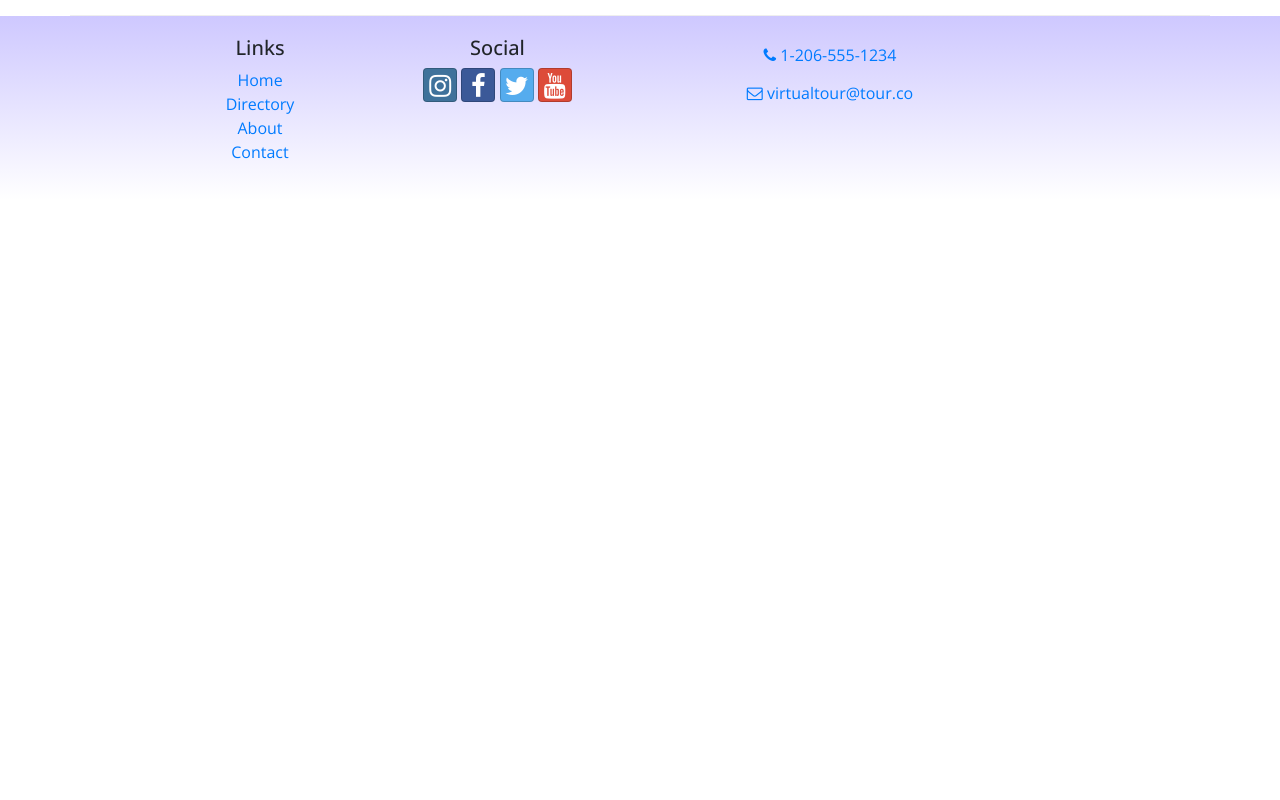
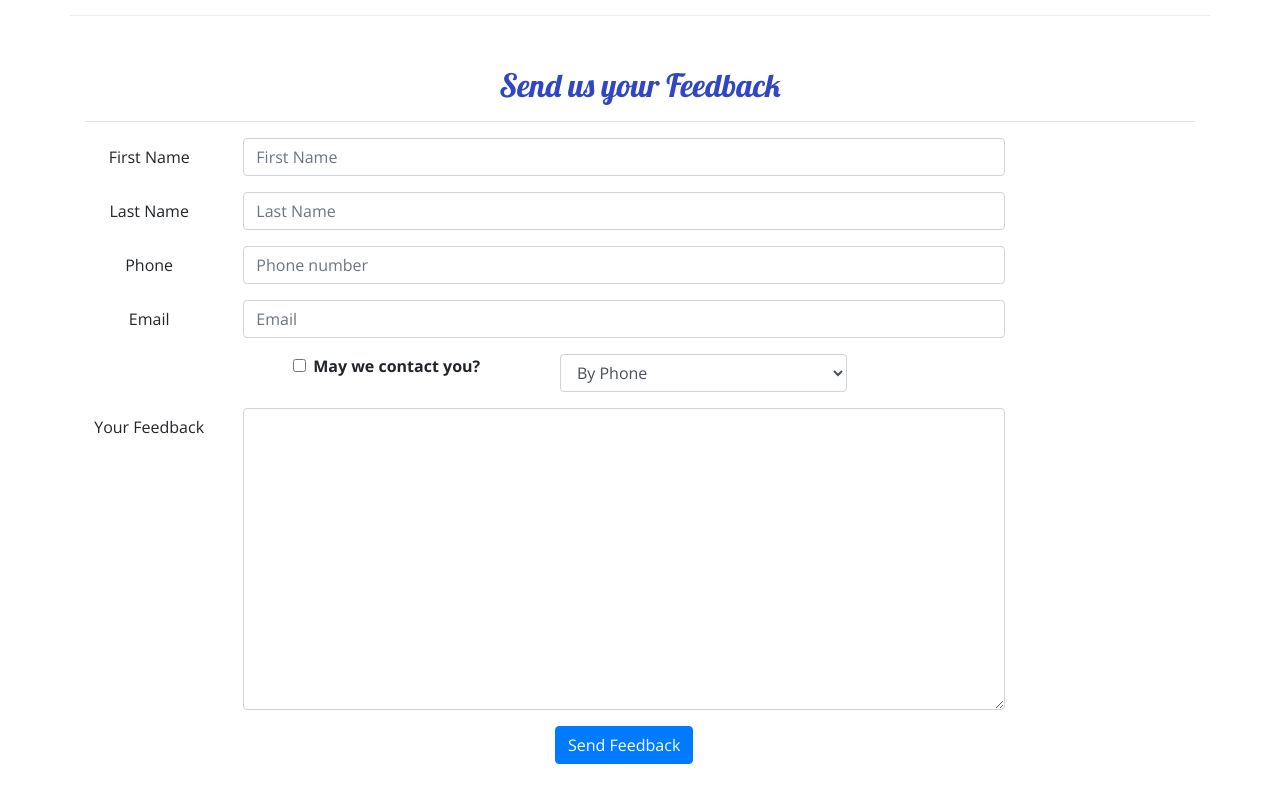
Before and after one commit to ydavidson2021/tourish, a React (Create React App) app: page /contactus in a window 1280 px wide. Shown: the part 1100-1900 px from the top of the page. Before the commit the page ends 1300 px from the top, so only its background shows below. Built offline with nearby package versions, Linux system fonts and the light colour scheme.

Commit message:
Controlled Forms

```diff
--- a/src/components/ContactComponent.js
+++ b/src/components/ContactComponent.js
@@ -1,8 +1,43 @@
-import React from 'react';
-import { Breadcrumb, BreadcrumbItem } from 'reactstrap';
+import React, { Component } from 'react';
+import { Breadcrumb, BreadcrumbItem,
+    Button, Form, FormGroup, Label, Input, Col } from 'reactstrap';
 import { Link } from 'react-router-dom';
 
-function Contact(props) {
+class Contact extends Component {
+    constructor(props){
+        super(props);
+
+        this.state = {
+            firstName: '',
+            lastName: '',
+            phoneNum: '',
+            email:'',
+            agree: false,
+            contactType: 'By Phone',
+            feedback: ''
+        };
+        //Week 4 - to bind and have the correct object
+        this.handleInputChange = this.handleInputChange.bind(this);
+        this.handleSubmit = this.handleSubmit.bind(this);
+    }
+
+    handleInputChange(event) {
+        const target = event.target;
+        const name = target.name;
+        const value = target.type === 'checkbox'? target.checked : target.value;
+
+        this.setState({
+            [name] : value
+        });
+    }
+
+    handleSubmit(event) {
+        console.log('Current state is: ' + JSON.stringify(this.state));
+        alert('Current state is: ' + JSON.stringify(this.state));
+        event.preventDefault(); // prevent a new page
+    }
+
+    render() {
         return (
             <div className="container">
                 <div className="row">
@@ -15,12 +50,11 @@
                         <hr />
                     </div>
                 </div>
-
                 <div className="row row-content align-items-center">
                     <div className="col-sm-4">
                         <h5>Our Address</h5>
                         <address>
-                        1123 Seven Eight<br />
+                            123 Seven Eight<br />
                             San Antonio, TX 78215<br />
                             U.S.A.
                         </address>
@@ -30,8 +64,91 @@
                         <a role="button" className="btn btn-link" href="mailto:virtualtour@tour.co"><i className="fa fa-envelope-o" /> virtualtour@tour.co</a>
                     </div>
                 </div>
+                <div className="row row-content">
+                    <div className="col-12">
+                        <h2>Send us your Feedback</h2>
+                        <hr />
+                    </div>
+                    <div className="col-md-10">
+                        <Form onSubmit={this.handleSubmit}>
+                            <FormGroup row>
+                                <Label htmlFor="firstName" md={2}>First Name</Label>
+                                <Col md={10}>
+                                    <Input type="text" id="firstName" name="firstName"
+                                        placeholder="First Name"
+                                        value={this.state.firstName}
+                                        onChange={this.handleInputChange} />
+                                </Col>
+                            </FormGroup>
+                            <FormGroup row>
+                                <Label htmlFor="lastName" md={2}>Last Name</Label>
+                                <Col md={10}>
+                                    <Input type="text" id="lastName" name="lastName"
+                                        placeholder="Last Name"
+                                        value={this.state.lastName}
+                                        onChange={this.handleInputChange} />
+                                </Col>
+                            </FormGroup>
+                            <FormGroup row>
+                                <Label htmlFor="phoneNum" md={2}>Phone</Label>
+                                <Col md={10}>
+                                    <Input type="tel" id="phoneNum" name="phoneNum"
+                                        placeholder="Phone number"
+                                        value={this.state.phoneNum}
+                                        onChange={this.handleInputChange} />
+                                </Col>
+                            </FormGroup>
+                            <FormGroup row>
+                                <Label htmlFor="email" md={2}>Email</Label>
+                                <Col md={10}>
+                                    <Input type="email" id="email" name="email"
+                                        placeholder="Email"
+                                        value={this.state.email}
+                                        onChange={this.handleInputChange} />
+                                </Col>
+                            </FormGroup>
+                            <FormGroup row>
+                                <Col md={{size: 4, offset: 2}}>
+                                    <FormGroup check>
+                                        <Label check>
+                                            <Input type="checkbox"
+                                                name="agree"
+                                                checked={this.state.agree}
+                                                onChange={this.handleInputChange} /> {' '}
+                                            <strong>May we contact you?</strong>
+                                        </Label>
+                                    </FormGroup>
+                                </Col>
+                                <Col md={4}>
+                                    <Input type="select" name="contactType"
+                                            value={this.state.contactType}
+                                            onChange={this.handleInputChange}>
+                                        <option>By Phone</option>
+                                        <option>By Email</option>
+                                    </Input>
+                                </Col>
+                            </FormGroup>
+                            <FormGroup row>
+                                <Label htmlFor="feedback" md={2}>Your Feedback</Label>
+                                <Col md={10}>
+                                    <Input type="textarea" id="feedback" name="feedback"
+                                        rows="12"
+                                        value={this.state.feedback}
+                                        onChange={this.handleInputChange}></Input>
+                                </Col>
+                            </FormGroup>
+                            <FormGroup row>
+                                <Col md={{size: 10, offset: 2}}>
+                                    <Button type="submit" color="primary">
+                                        Send Feedback
+                                    </Button>
+                                </Col>
+                            </FormGroup>
+                        </Form>
+                    </div>
+                </div>
             </div>
         );
     }
-
+}
 export default Contact;
```
Lines whose indentation alone changed are shown as unchanged.
